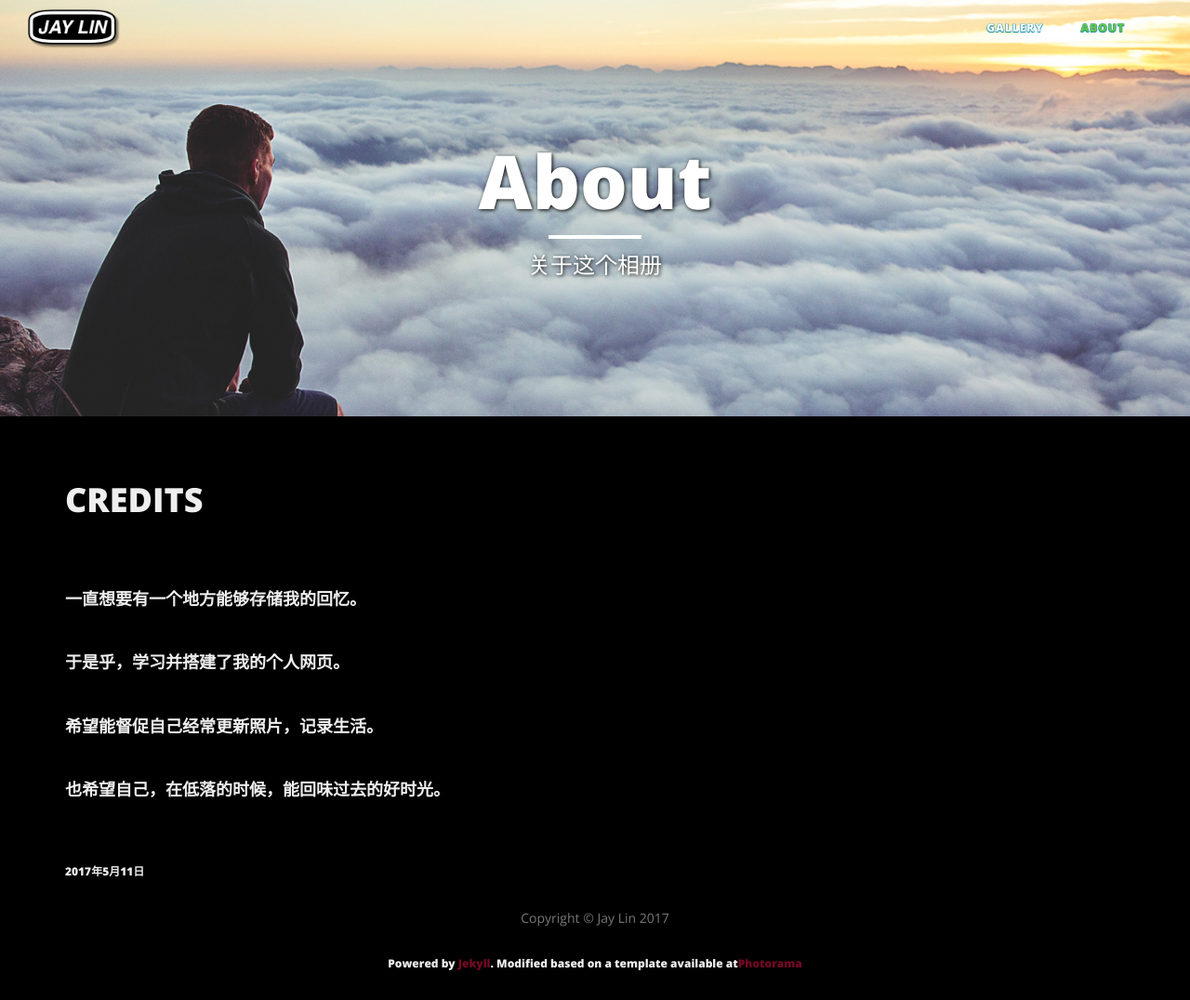
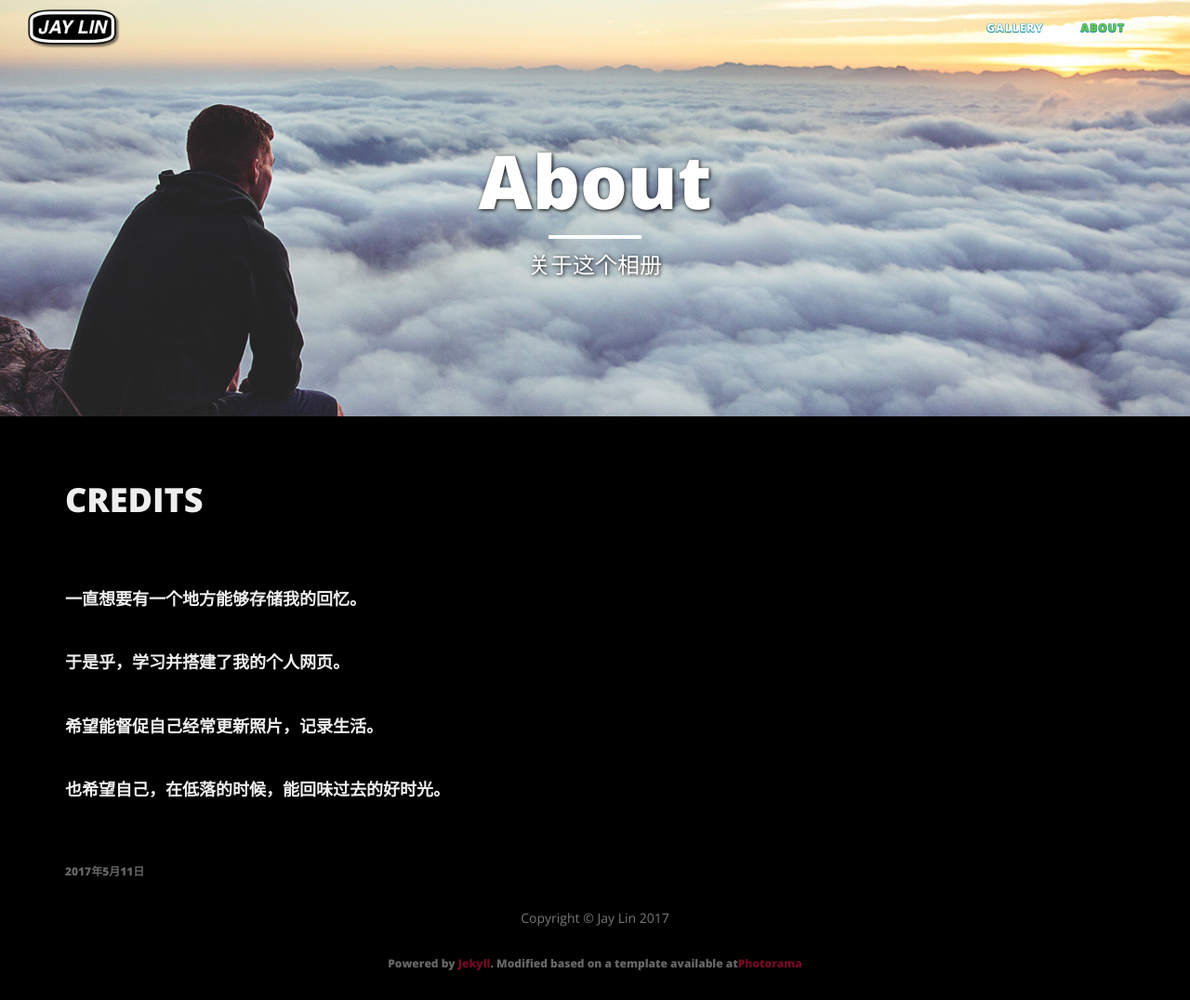
Before and after one commit to jaynancy/JayPhoto, a Jekyll site: the page built from about/index.html, in a window 1280 px wide. Shown: the whole page at 93% size. Built offline with Jekyll 4.4.1, drawn with Linux system fonts in a browser that asks for light colours; nearby versions of some CDN libraries.

Commit message:
Update main.css

```diff
--- a/css/main.css
+++ b/css/main.css
@@ -19,6 +19,9 @@ h5,
 h6 {
   font-family: 'Open Sans', 'Helvetica Neue', Helvetica, Arial, sans-serif;
   font-weight: 800;
+}
+h6 {
+  color: #666666;
 }
 a {
   color: #760824;
```
